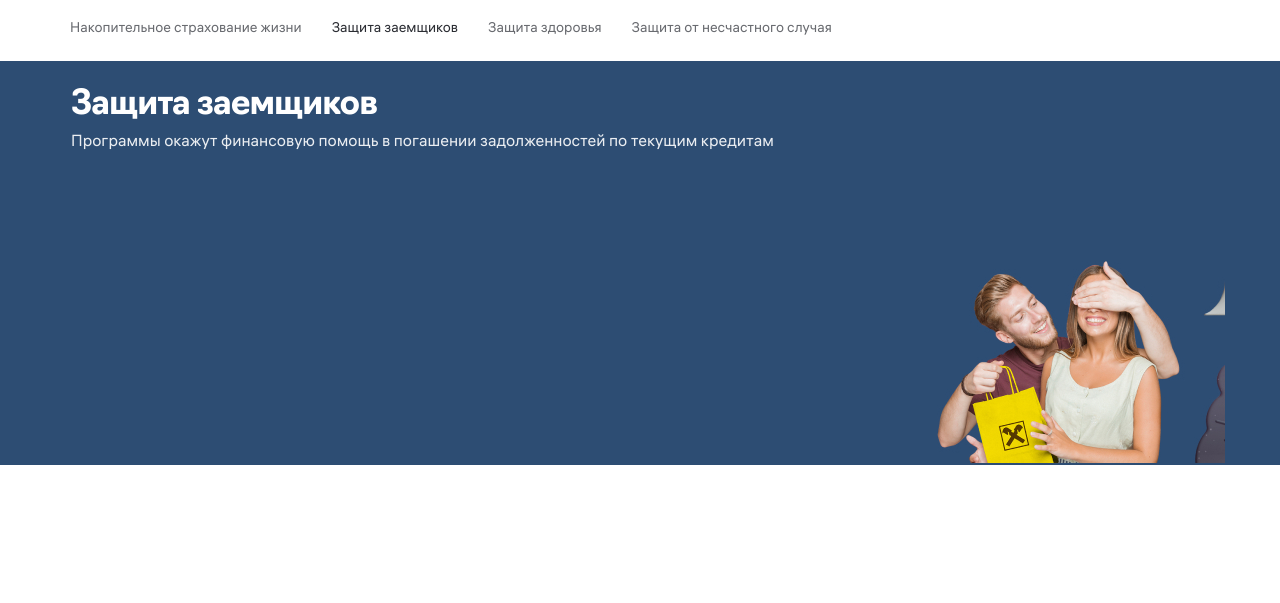
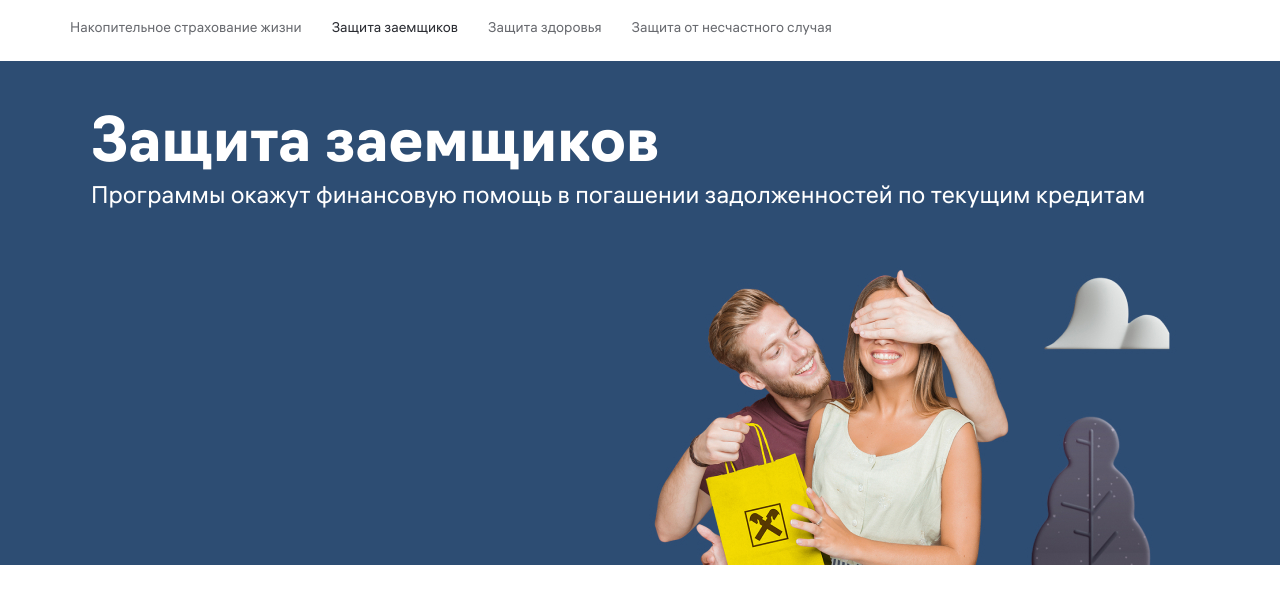
Before and after one commit to JustifyContentSB/raiffeisen, a website: page app/index.html in a window 1280 px wide. Shown: the part 83-686 px from the top of the page. Drawn offline with Linux system fonts and the light colour scheme; files whose address does not match are found by name.

Commit message:
Стилизация секции "protect" на разрешении от 768px

```diff
--- a/app/index.html
+++ b/app/index.html
@@ -11,7 +11,7 @@
 	<header class="header" id="header">
 		<div class="container">
 			<div class="header__wrapper">
-				<a class="header__logo"><img src="images/header/raiffeisen.svg" alt="raiffeisen" width="138"></a>
+				<a class="header__logo" href="/"><img src="images/header/raiffeisen.svg" alt="raiffeisen" width="138"></a>
 				<div class="header__list">
 					<nav class="header__nav">
 						<ul class="header__nav-list">
--- a/app/scss/protect.scss
+++ b/app/scss/protect.scss
@@ -41,3 +41,33 @@
 		z-index: 1;
 	}
 }
+
+@media(min-width: 768px) {
+    .protect {
+		&__wrapper {
+			min-height: 504px;
+			padding: 50px 36px 0;
+			&:after {
+				width: 713px;
+				height: 307px;
+				background: url(../images/protect/protect-bg-768.jpg);
+				background-position: top 0 left 100%;
+			}
+		}
+		&__title {
+			font-size: 60px;
+			line-height: 70px;
+			letter-spacing: 0;
+		}
+		&__descr {
+			margin-top: 3px;
+			font-size: 24px;
+			line-height: 30px;
+			color: #fff;
+		}
+	}
+}
+
+@media(min-width: 768px) {
+
+}
```
Also changed, not shown: app/css/style.min.css.
